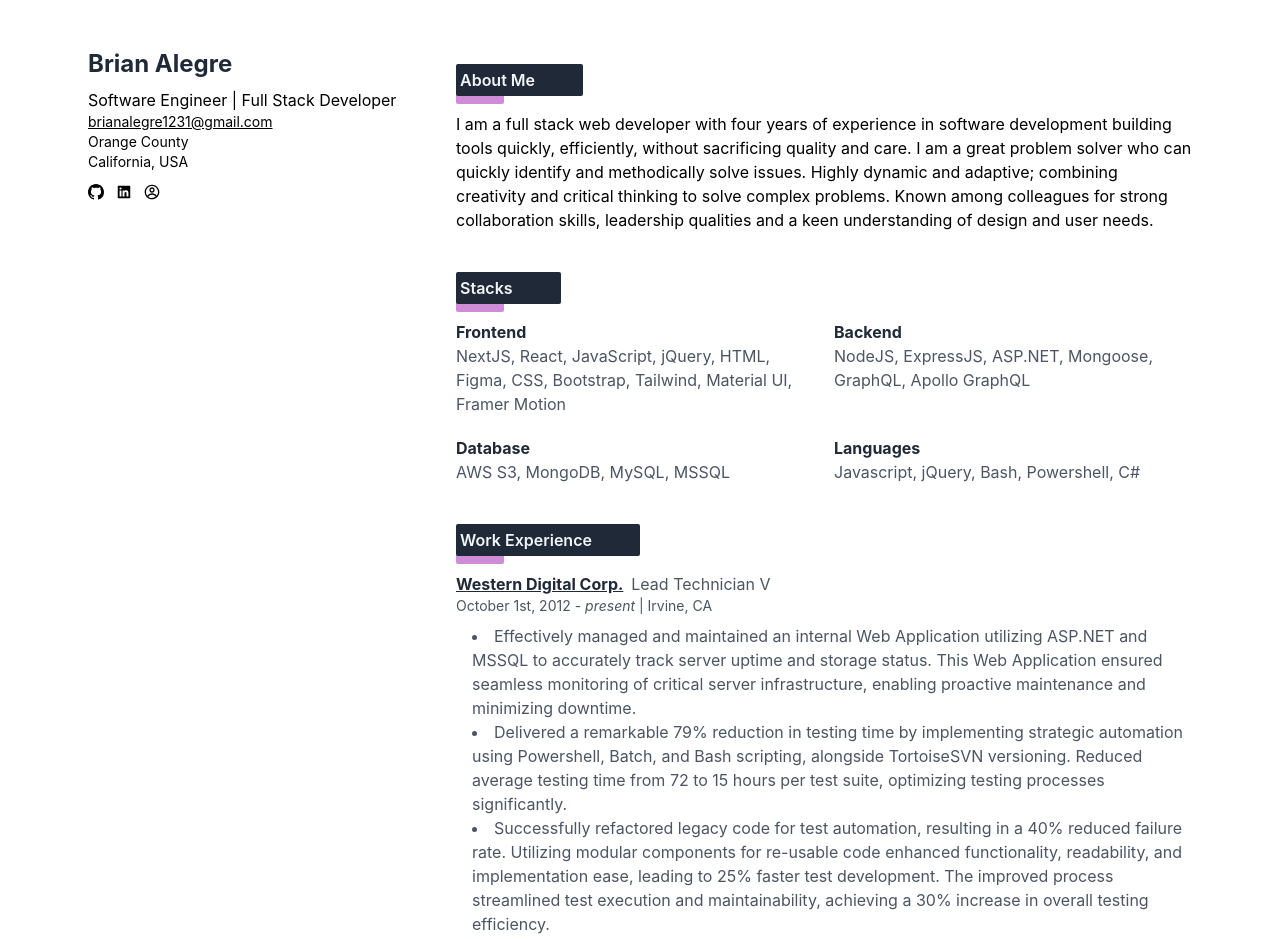
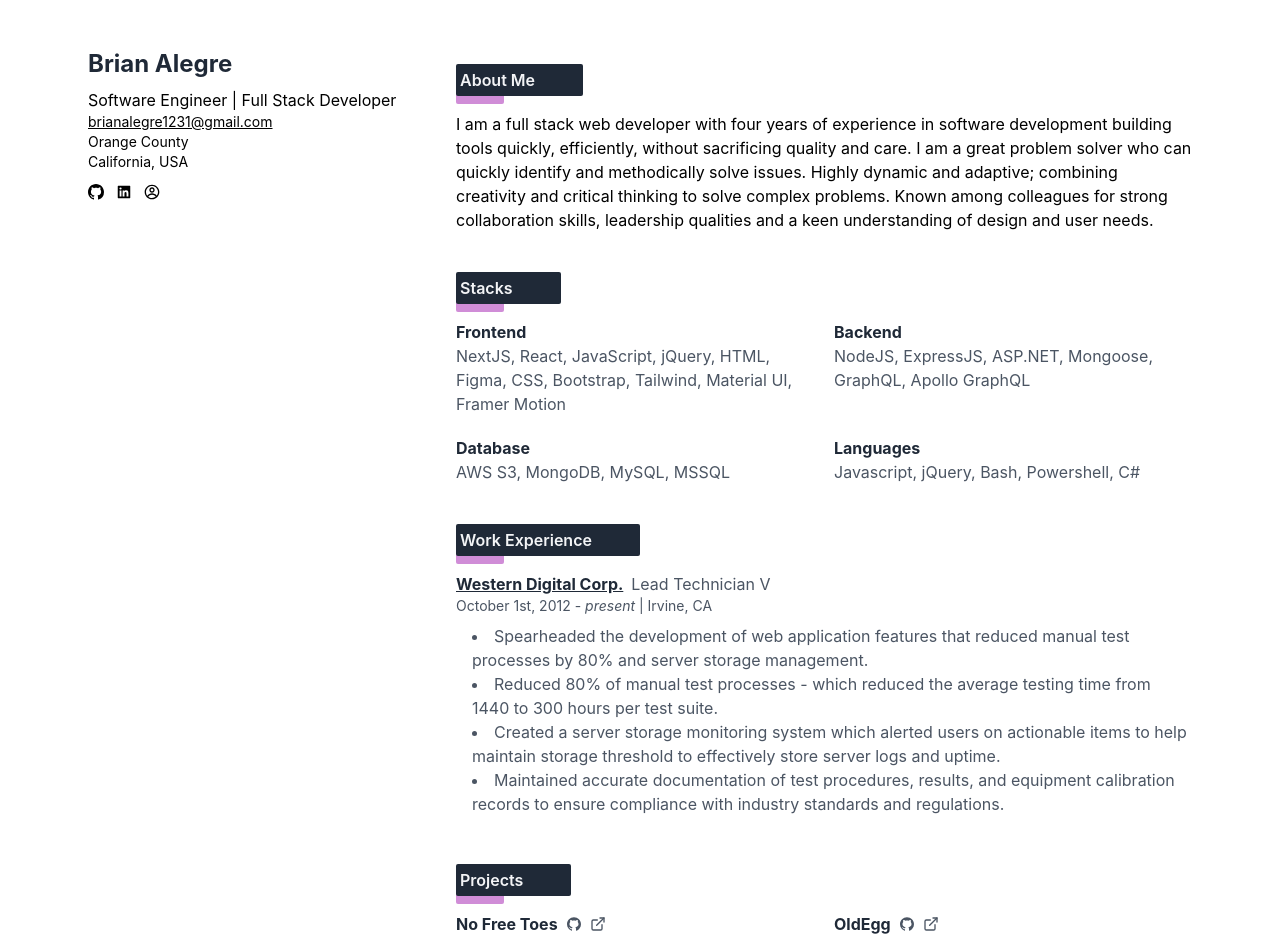
Before and after one commit to brianalegre/Resume, a React (Create React App) app: page / in a window 1280 px wide. Shown: the top 939 px of the page. Built offline with nearby package versions, Linux system fonts and the light colour scheme.

Commit message:
Updated work exp

```diff
--- a/src/resumeData.js
+++ b/src/resumeData.js
@@ -62,11 +62,10 @@ const resumeData = [
                 "isCurrentRole": true,
                 "summary": "Improving user experience and data recall/collection using frontend and backend technoligies.",
                 "highlights": [
-                    "Effectively managed and maintained an internal Web Application utilizing ASP.NET and MSSQL to accurately track server uptime and storage status. This Web Application ensured seamless monitoring of critical server infrastructure, enabling proactive maintenance and minimizing downtime.",
-                    "Delivered a remarkable 79% reduction in testing time by implementing strategic automation using Powershell, Batch, and Bash scripting, alongside TortoiseSVN versioning. Reduced average testing time from 72 to 15 hours per test suite, optimizing testing processes significantly.",
-                    "Successfully refactored legacy code for test automation, resulting in a 40% reduced failure rate. Utilizing modular components for re-usable code enhanced functionality, readability, and implementation ease, leading to 25% faster test development. The improved process streamlined test execution and maintainability, achieving a 30% increase in overall testing efficiency.",
-                    "Implemented robust error handling mechanisms within the test scripts to accurately identify and handle errors encountered during test execution. This critical enhancement ensured that performance results were not distorted by unrelated errors, resulting in a 95% reduction in false-positive test results, leading to more reliable performance metrics.",
-                    "Maintain accurate documentation of test procedures, results, and equipment calibration records to ensure compliance with industry standards and regulations."
+"Spearheaded the development of web application features that reduced manual test processes by 80% and server storage management.",
+"Reduced 80% of manual test processes - which reduced the average testing time from 1440 to 300 hours per test suite.",
+"Created a server storage monitoring system which alerted users on actionable items to help maintain storage threshold to effectively store server logs and uptime.",
+"Maintained accurate documentation of test procedures, results, and equipment calibration records to ensure compliance with industry standards and regulations."
                 ],
                 "startDate": "October 1st, 2012",
                 "start": {
```
Also changed, not shown: 7 other files (tests, documents, lock files or other folders).
